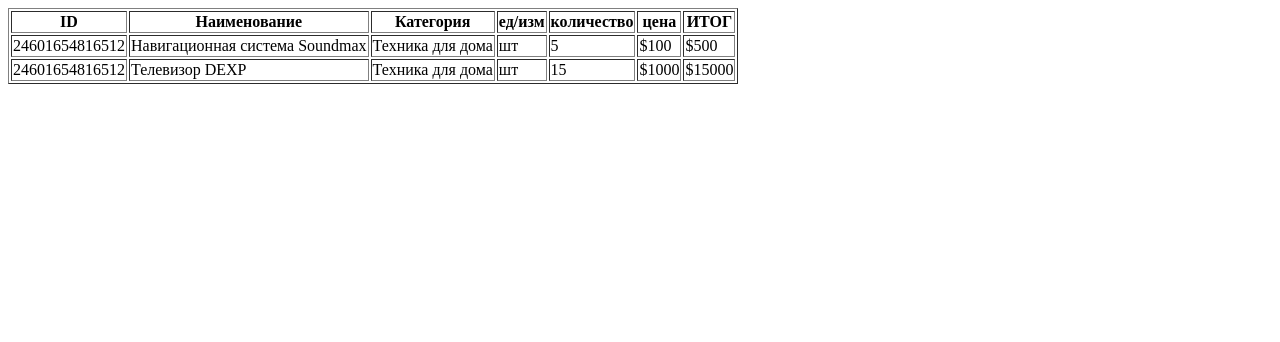
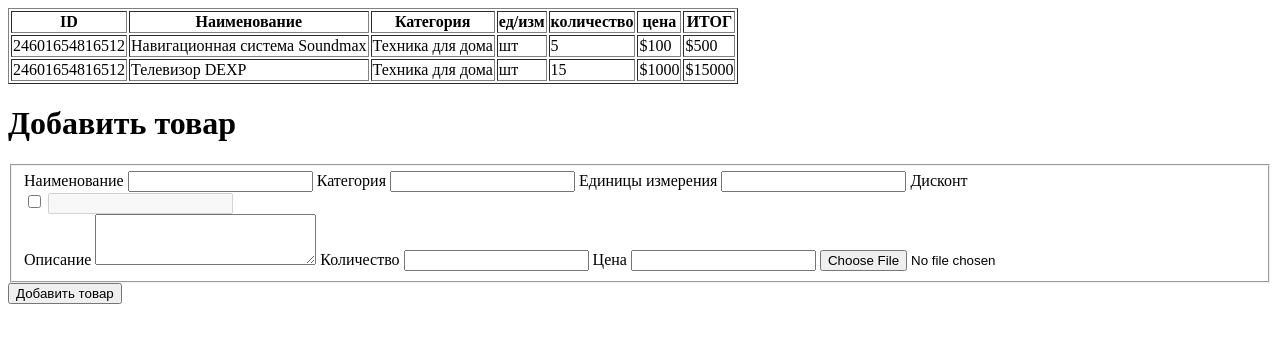
Before and after one commit to roman-tsepa/CMS-GoodShop, a plain HTML site: page index.html in a window 1280 px wide. Drawn offline with Linux system fonts and the light colour scheme.

Commit message:
task completed

```diff
--- a/index.html
+++ b/index.html
@@ -3,7 +3,7 @@
 
 <head>
   <meta charset="UTF-8">
-    <title>CMS-GoodShop</title>
+  <title>CRM-ShopOnline</title>
 </head>
 
 <body>
@@ -43,6 +43,44 @@
     </tbody>
   </table>
 
+  <h1>Добавить товар</h1>
+
+  <form action="https://jsonplaceholder.typicode.com/posts" method="POST">
+    <fieldset>
+      <label for="name">Наименование</label>
+      <input type="text" name="name" id="name">
+
+      <label for="cat">Категория</label>
+      <input type="text" name="category" id="cat">
+
+      <label for="units">Единицы измерения</label>
+      <input type="text" name="units" id="units">
+
+      <label for="disc">Дисконт</label>
+      <div>
+        <input type="checkbox">
+        <input type="text" name="discount" id="disc" disabled>
+      </div>
+
+      <label for="desc">Описание</label>
+      <textarea
+        name="description"
+        id="desc"
+        cols="25"
+        rows="3"
+      ></textarea>
+
+      <label for="qty">Количество</label>
+      <input type="number" name="count" id="qty" min="1">
+
+      <label for="price">Цена</label>
+      <input type="number" name="price" id="price">
+
+      <input type="file" name="image" accept="image/*">
+    </fieldset>
+    <button type="submit">Добавить товар</button>
+  </form>
+
 </body>
 
 </html>
```
Lines whose indentation alone changed are shown as unchanged.
